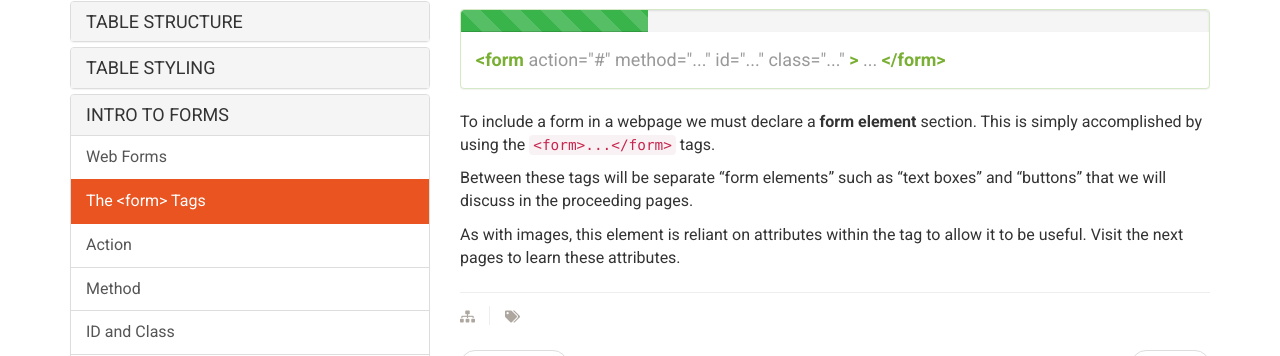
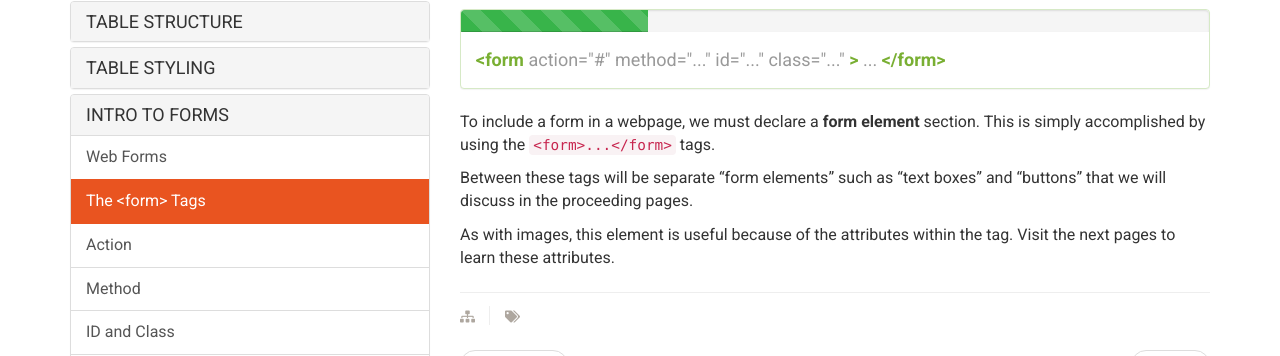
Before and after one commit to Montana-Media-Arts/webDesignFall2024, a Jekyll site: the page built from _docs/topic-06/04-form-intro/02-page.md, in a window 1280 px wide and 999 px high. Shown: the part 187-543 px from the top of the window. Built offline with Jekyll 4.4.1, drawn with Linux system fonts in a browser that asks for light colours; nearby versions of some CDN libraries.

Commit message:
Update 02-page.md

```diff
--- a/_docs/topic-06/04-form-intro/02-page.md
+++ b/_docs/topic-06/04-form-intro/02-page.md
@@ -19,8 +19,8 @@ permalink: /topic-06/form-tag/
 </div>
 
 
-To include a form in a webpage we must declare a **form element** section. This is simply accomplished by using the `<form>...</form>` tags.
+To include a form in a webpage, we must declare a **form element** section. This is simply accomplished by using the `<form>...</form>` tags.
 
 Between these tags will be separate "form elements" such as "text boxes" and "buttons" that we will discuss in the proceeding pages.
 
-As with images, this element is reliant on attributes within the tag to allow it to be useful. Visit the next pages to learn these attributes.
+As with images, this element is useful because of the attributes within the tag. Visit the next pages to learn these attributes.
```
